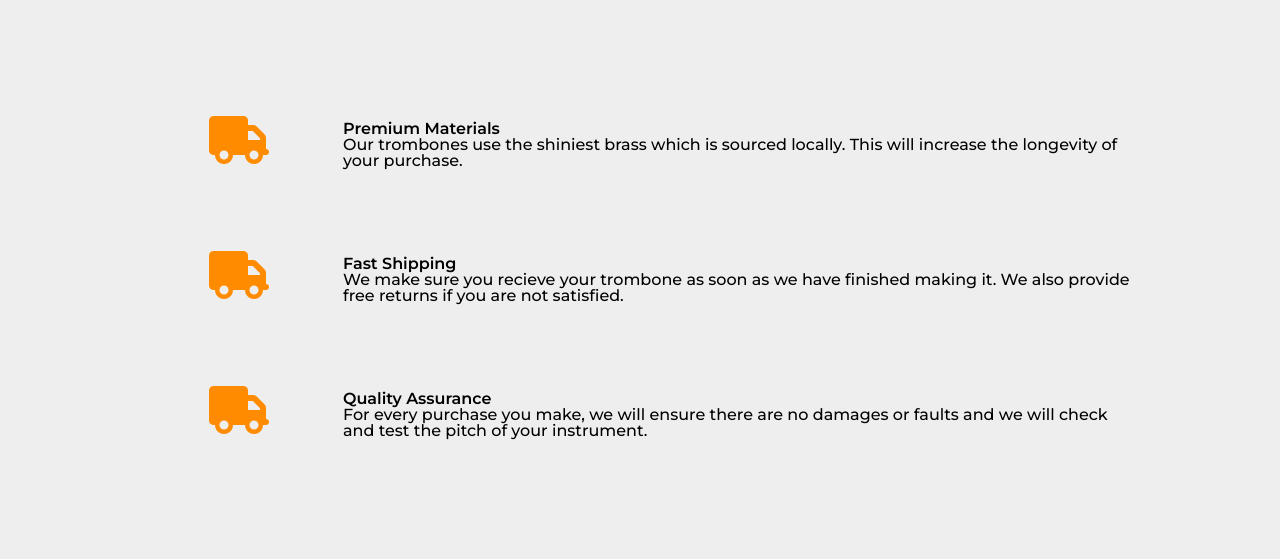
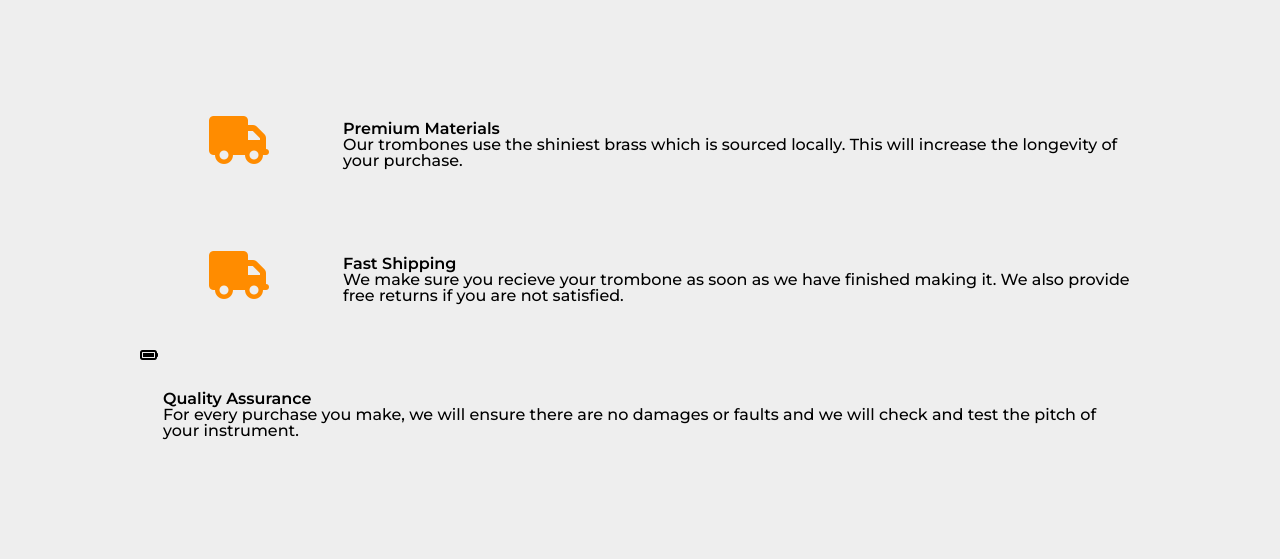
Before and after one commit to catalystcodes/FFC--Product-Landing-Page, a plain HTML site: page index.html in a window 1280 px wide. Shown: the part 201-760 px from the top of the page. Drawn offline with Linux system fonts and the light colour scheme.

```diff
--- a/css/style.css
+++ b/css/style.css
@@ -70,6 +70,7 @@
     background-color: #f1c40f;
     font-weight: 800;
     text-transform: uppercase;
+    cursor: pointer;
 }
 
 
--- a/index.html
+++ b/index.html
@@ -49,7 +49,7 @@
             </div>
 
             <div class="cards">
-                <i class="fa fa-3x fa-truck icon"></i>
+                <i class="fa fa-battery-full" aria-hidden="true"></i>
                 <div class="desc">
                     <h2>Quality Assurance</h2>
                     <p>For every purchase you make, we will ensure there are no damages or faults and we will check and test the pitch of your instrument.</p>
```
